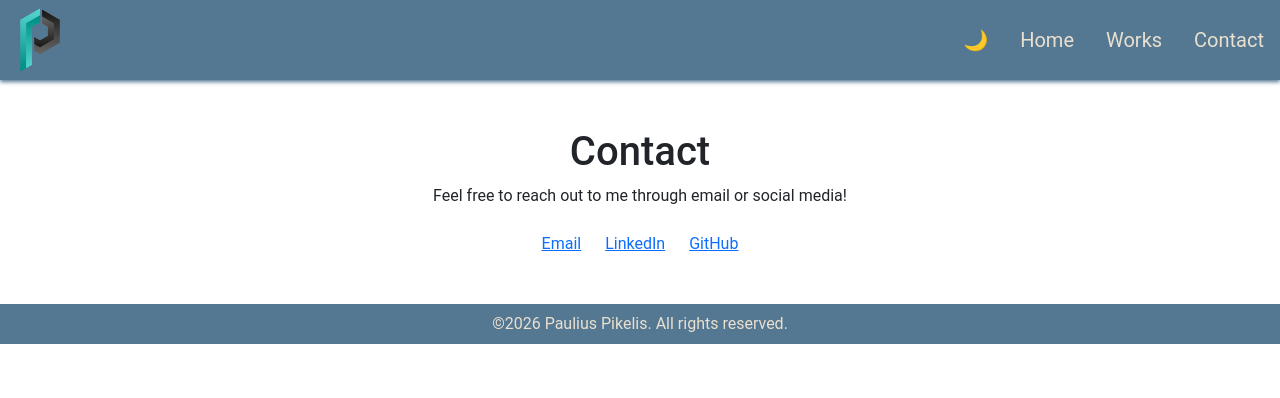
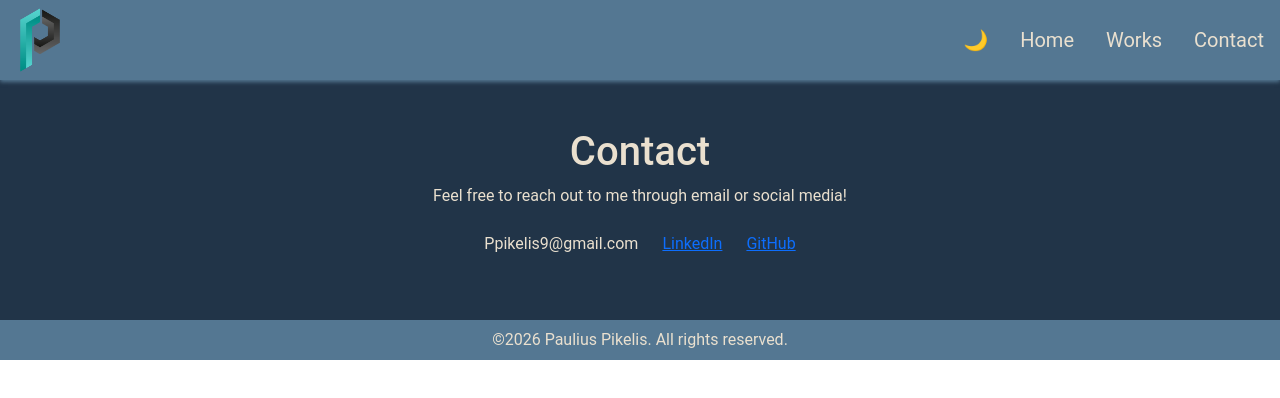
Before and after one commit to ppikelis99/personal-website, a React (Vite) app: page /contact in a window 1280 px wide. Shown: the top 398 px of the page. Built offline with nearby package versions, Linux system fonts and the light colour scheme.

Commit message:
dark/light theme on contact

```diff
--- /dev/null
+++ b/src/Components/Contact/Contact.css
@@ -0,0 +1,4 @@
+.contactContainer {
+    color: var(--text-color);
+    background-color: var(--background-color);
+}
--- a/src/Components/Contact/Contact.jsx
+++ b/src/Components/Contact/Contact.jsx
@@ -1,11 +1,11 @@
-
+import './Contact.css'
 export default function Contact() {
     return (
         <div className="w-100 contactContainer text-center p-5">
             <h1>Contact</h1>
             <p>Feel free to reach out to me through email or social media!</p>
             <div className="d-flex justify-content-center gap-4 mt-4">
-                <a href="">Email</a>
+                <p>Ppikelis9@gmail.com</p>
                 <a href="https://www.linkedin.com/in/paulius-pikelis-755a16381/">LinkedIn</a>
                 <a href="">GitHub</a>
             </div>
```
